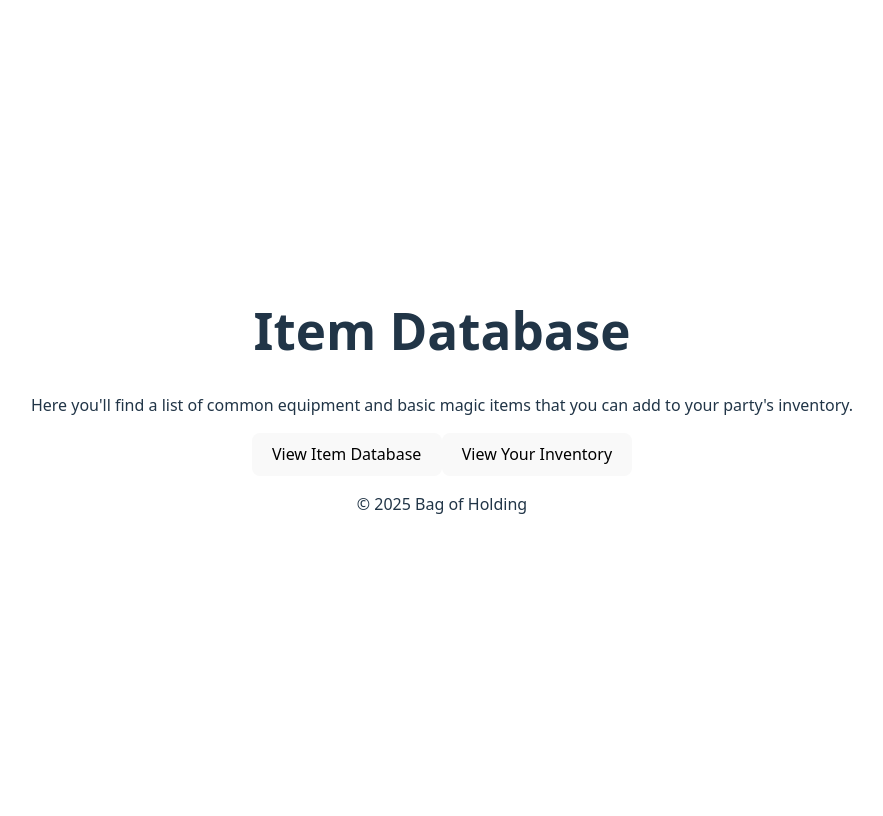
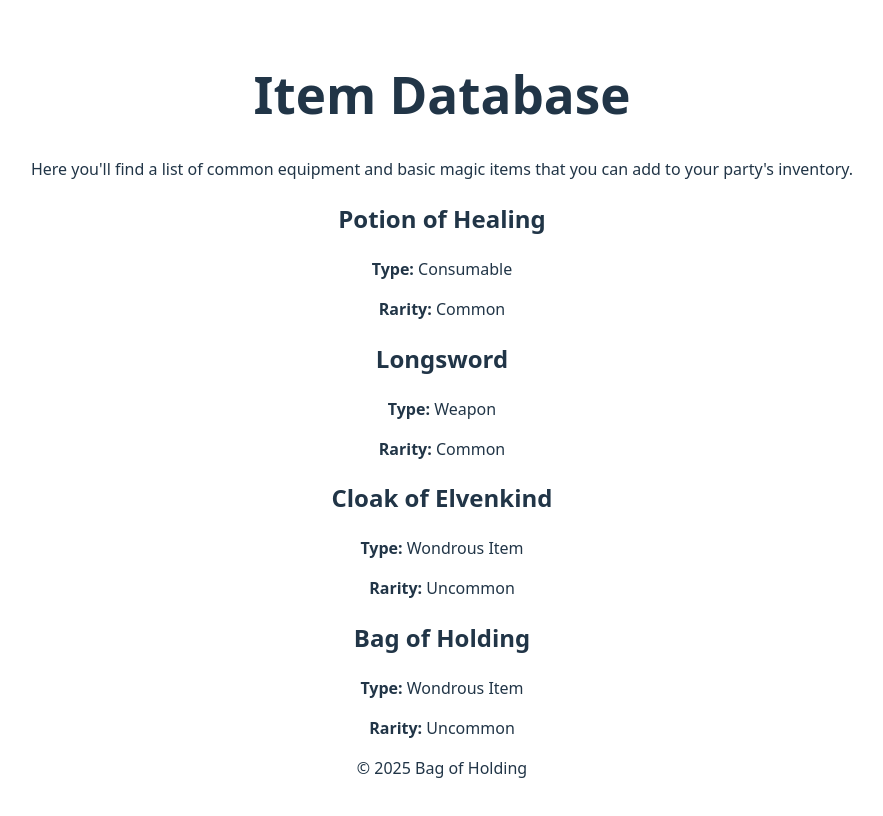
Before and after one commit to Jmsteele01/Bag-of-Holding, a React (Vite) app: page /items in a window 1280 px wide. Shown: the top 816 px of the page, without its empty margins (198-1081 px from the left). Built offline with nearby package versions, Linux system fonts and the light colour scheme.

Commit message:
basic items page setup

```diff
--- /dev/null
+++ b/src/data/items.js
@@ -0,0 +1,8 @@
+const items = [
+  { id: 1, name: "Potion of Healing", type: "Consumable", rarity: "Common" },
+  { id: 2, name: "Longsword", type: "Weapon", rarity: "Common" },
+  { id: 3, name: "Cloak of Elvenkind", type: "Wondrous Item", rarity: "Uncommon" },
+  { id: 4, name: "Bag of Holding", type: "Wondrous Item", rarity: "Uncommon" },
+];
+
+export default items;
--- a/src/pages/HomePage.jsx
+++ b/src/pages/HomePage.jsx
@@ -1,17 +1,7 @@
 import React from 'react';
 import { useNavigate } from "react-router-dom";
 
-let itemlist = {
-  name: "",
-  category: "",
-  magical: {
-    isMagic: false,
-    attunement: false
-  },
-  description: "",
-  quantity: 1,
-  rarity: ""
-}
+
 
 function HomePage() {
 
--- a/src/pages/ItemsPage.jsx
+++ b/src/pages/ItemsPage.jsx
@@ -1,16 +1,26 @@
 import React from 'react';
+import items from '../data/items';
 
 function ItemsPage() {
   return (
+
     <div className="homepage">
+
       <header className="homepage-header">
         <h1>Item Database</h1>
         <p>Here you'll find a list of common equipment and basic magic items that you can add to your party's inventory.</p>
       </header>
-      <div className="item-list">
-          <button onClick={() => navigate("/items")} className="homepage-button">View Item Database</button>
-          <button onClick={() => navigate("/inventory")} className="homepage-button">View Your Inventory</button>
-      </div>
+
+      <main className="items-list">
+        {items.map(item => (
+          <div key={item.id} className="item-card">
+            <h2>{item.name}</h2>
+            <p><strong>Type:</strong> {item.type}</p>
+            <p><strong>Rarity:</strong> {item.rarity}</p>
+          </div>
+        ))}
+      </main>
+
       <footer className="homepage-footer">
         <p>&copy; 2025 Bag of Holding</p>
       </footer>
```
